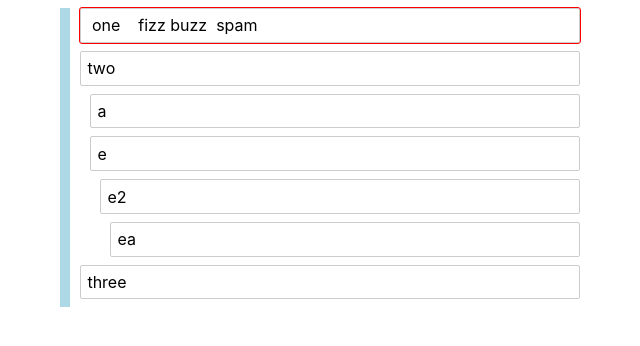
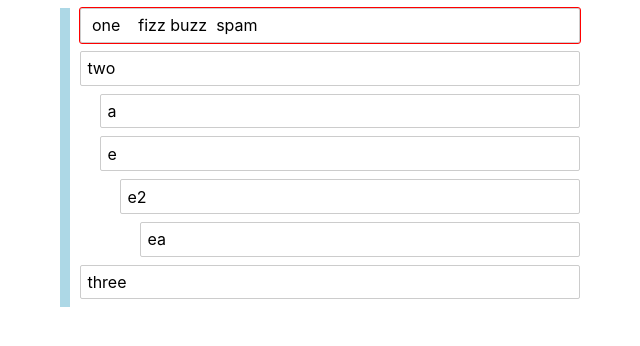
Before and after one commit to brianpeiris/note-tree, a Svelte app: page / in a window 1280 px wide. Shown: the top 346 px of the page, without its empty margins (320-960 px from the left). Built offline with nearby package versions, Linux system fonts and the light colour scheme.

Commit message:
prettier

```diff
--- a/src/Item.svelte
+++ b/src/Item.svelte
@@ -13,11 +13,11 @@
     item.content = val;
   }
 
-  onMount(() => {
-  });
+  onMount(() => {});
   afterUpdate(() => {
     if (focusedId === item.id) textarea.focus();
-    if ("selectionStart" in item) textarea.selectionStart = textarea.selectionEnd = item.selectionStart;
+    if ("selectionStart" in item)
+      textarea.selectionStart = textarea.selectionEnd = item.selectionStart;
   });
 </script>
 
@@ -30,14 +30,19 @@
   />
   <div class="children">
     {#each item.children as child}
-        <svelte:self focusedId={focusedId} bind:this={noteEls[child.id]} item={child} {noteEls} />
+      <svelte:self
+        {focusedId}
+        bind:this={noteEls[child.id]}
+        item={child}
+        {noteEls}
+      />
     {/each}
   </div>
 </div>
 
 <style>
   .children {
-    margin-left: 10px;
+    margin-left: 20px;
   }
   .focused {
     outline: 1px solid red;
```
Lines whose indentation alone changed are shown as unchanged.
